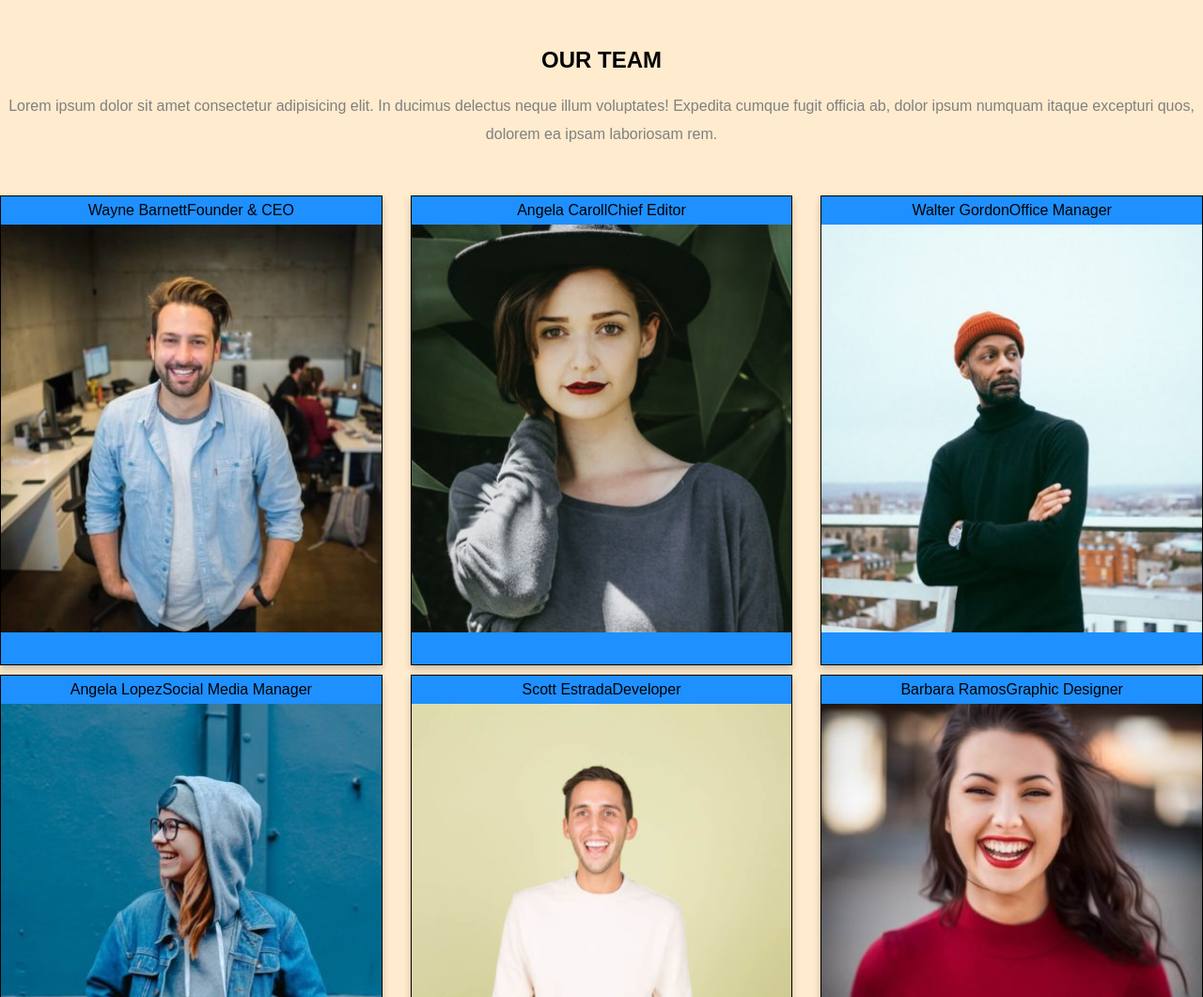
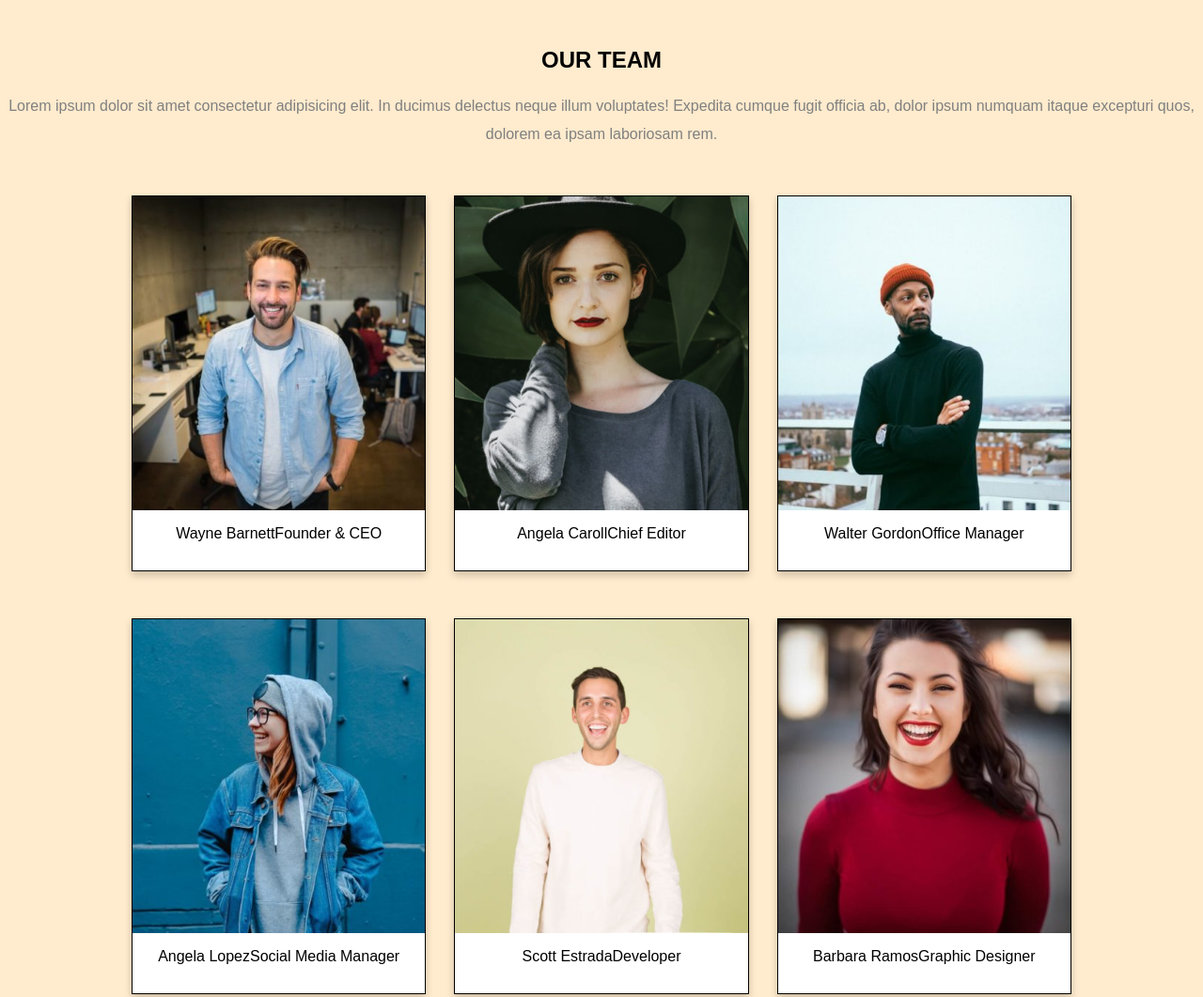
Before and after one commit to GinaTovarAlmario/js-our-team, a plain HTML site: page index.html in a window 1280 px wide. Shown: the top 1061 px of the page at 94% size. Drawn offline with Linux system fonts and the light colour scheme.

Commit message:
aggiunta di un container, cambio colore sfondo, cambio dimensioni card

```diff
--- a/css/style.css
+++ b/css/style.css
@@ -9,6 +9,10 @@ body{
     font-family: sans-serif;
 }
 /* generics */
+.container{
+    max-width: 1000px;
+    margin: 0 auto;
+}
 .box{
     display: flex;
     flex-wrap: wrap;
@@ -36,11 +40,12 @@ h2{
     width: 100%;
 }
 .card{
-    height: 500px;
+    height: 400px;
     flex-basis: calc(100% / 3 - 20px);
     box-shadow: 0 4px 8px 0 rgba(0,0,0,0.2);
     transition: 0.3s;
-    background-color: dodgerblue;
+    background-color: white;
     border: 1px solid black;
+    margin-bottom: 40px;
 
 }
--- a/index.html
+++ b/index.html
@@ -14,6 +14,7 @@
             <h2>OUR TEAM</h2>
             <p id="introduction">Lorem ipsum dolor sit amet consectetur adipisicing elit. In ducimus delectus neque illum voluptates! Expedita cumque fugit officia ab, dolor ipsum numquam itaque excepturi quos, dolorem ea ipsam laboriosam rem.</p>
         </div>
+        <div class="container">
             <div id="listmembers">
                 <div class="box">
                     <!-- <div class="card"></div>
@@ -24,6 +25,7 @@
                     <div class="card"></div> -->
                 </div>
             </div>
+        </div>
     </main>
     <script src="js/functions.js"></script>
     <script src="js/script.js"></script>
--- a/js/functions.js
+++ b/js/functions.js
@@ -7,11 +7,11 @@ function createImage(foto){
 }
 
 // funzione per creare un elemento in pagina
-function createCard(fullName,job,foto){
+function createCard(foto,fullName,job,){
     let card = document.createElement('div');
     card.classList.add('card');
+    card.append(foto);
     card.append(fullName);
     card.append(job);
-    card.append(foto);
     return card;
 }
--- a/js/script.js
+++ b/js/script.js
@@ -53,6 +53,6 @@ for (let teamMember of teamMembers){
        /*BONUS 1: Trasformare la stringa foto in una immagine effettiva*/
     const img = createImage(teamMember.photo);
     /*BONUS 2:Organizzare i singoli membri in card/schede (allego qualche immagine per darvi ispirazione*/
-    const cardTeam = createCard(teamMember.fullName, teamMember.job, img);
+    const cardTeam = createCard( img, teamMember.fullName, teamMember.job);
     boxMembers.appendChild(cardTeam);
 }
```
Lines whose indentation alone changed are shown as unchanged.
